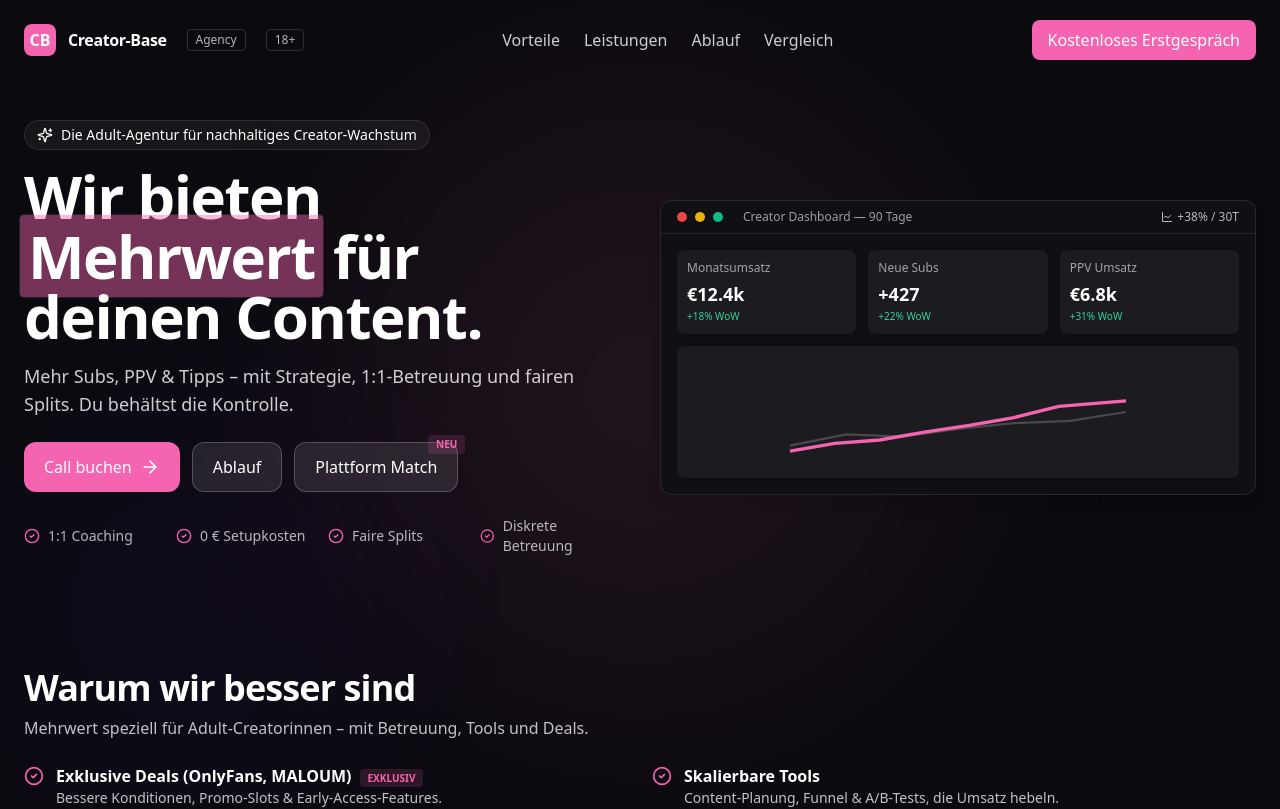
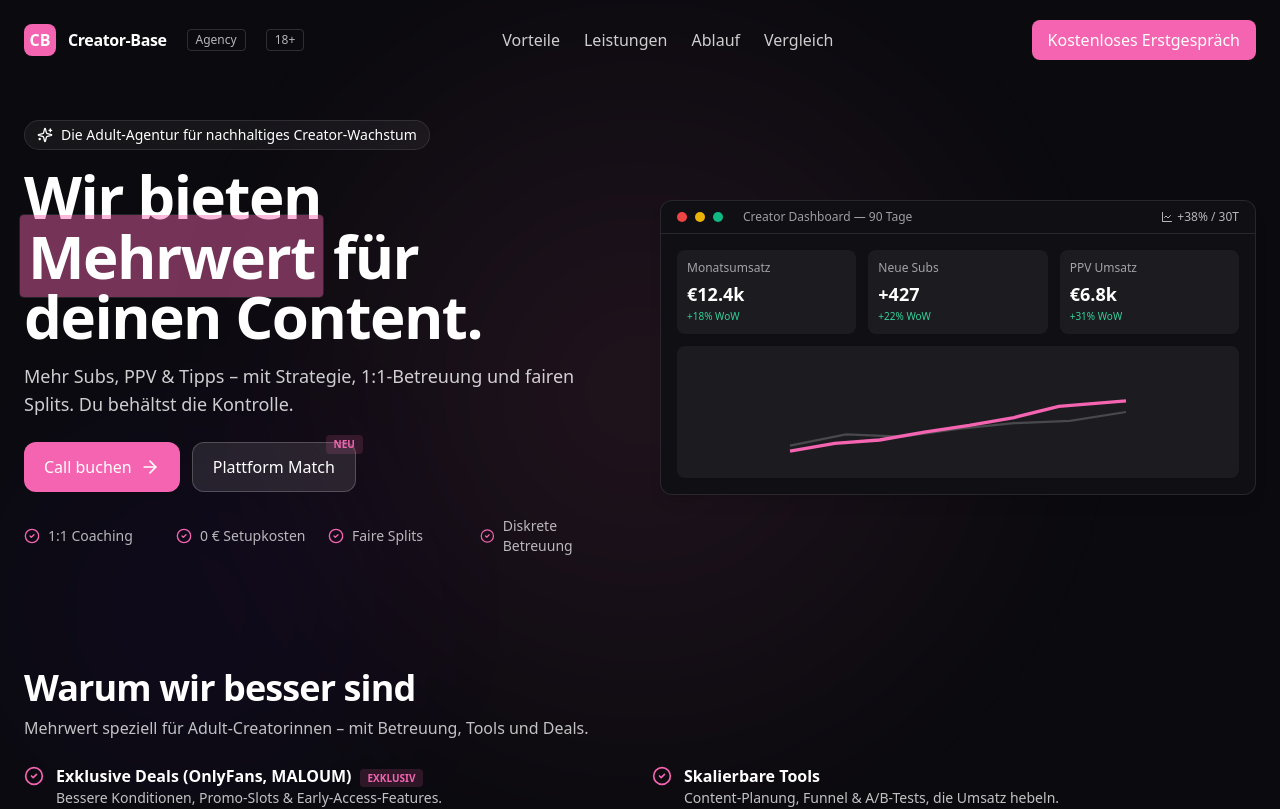
Before and after one commit to GS2OF/Creator-Base, a Next.js app: page / in a window 1280 px wide. Shown: the top 809 px of the page. Built offline with nearby package versions, Linux system fonts and the light colour scheme.

Commit message:
page.jsx

```diff
--- a/app/page.jsx
+++ b/app/page.jsx
@@ -211,9 +211,7 @@ export default function Page() {
               <a href="#kontakt" className="gap-2 px-5 py-3 rounded-xl inline-flex items-center" style={{ background: ACCENT }}>
                 Call buchen <ArrowRight className="size-5" />
               </a>
-              <a href="#prozess" className="px-5 py-3 rounded-xl inline-flex items-center bg-white/10 border border-white/20 hover:bg-white/20">
-                Ablauf
-              </a>
+
               {/* Neuer Button: Plattform Match (mit NEU-Badge) */}
               <button
                 type="button"
```
